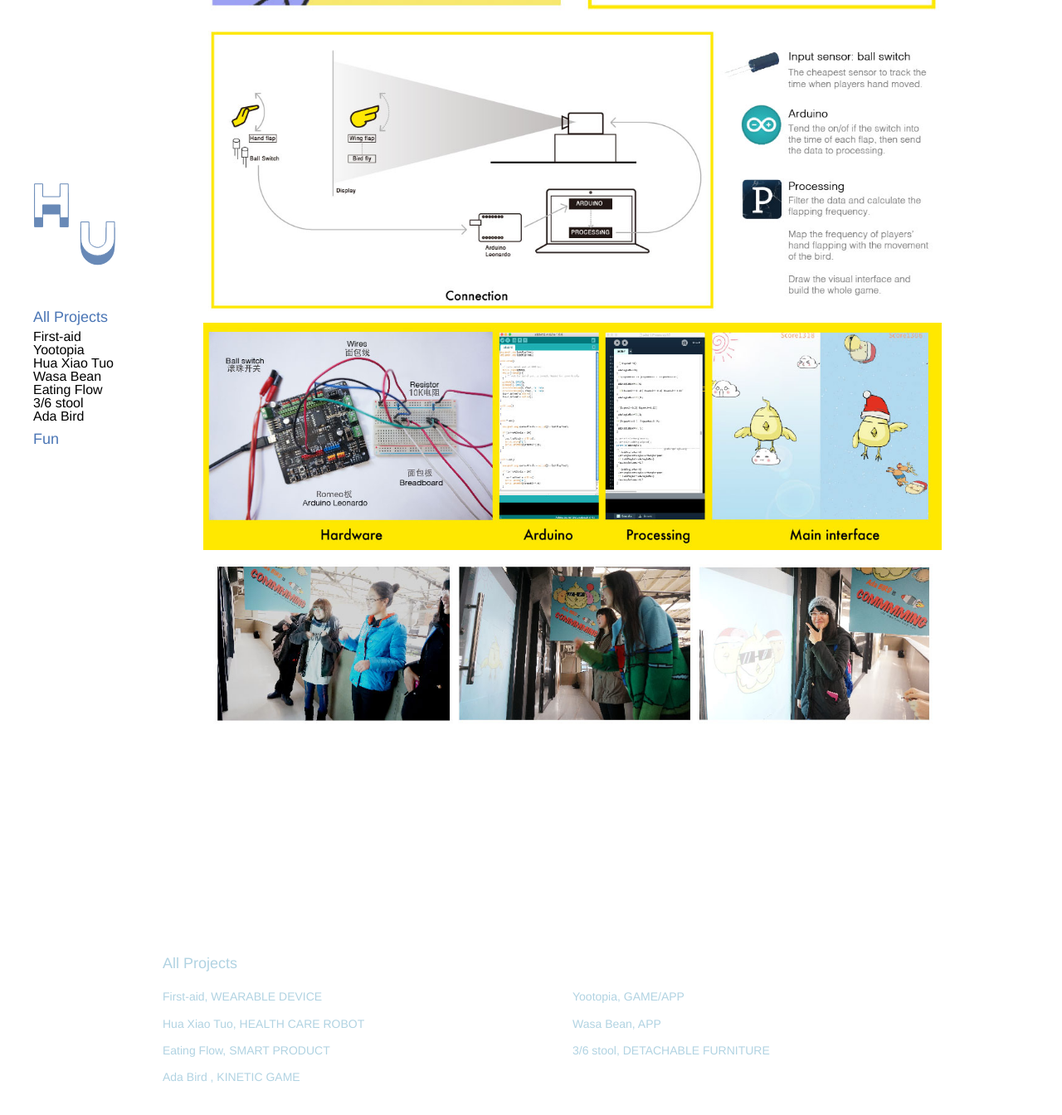
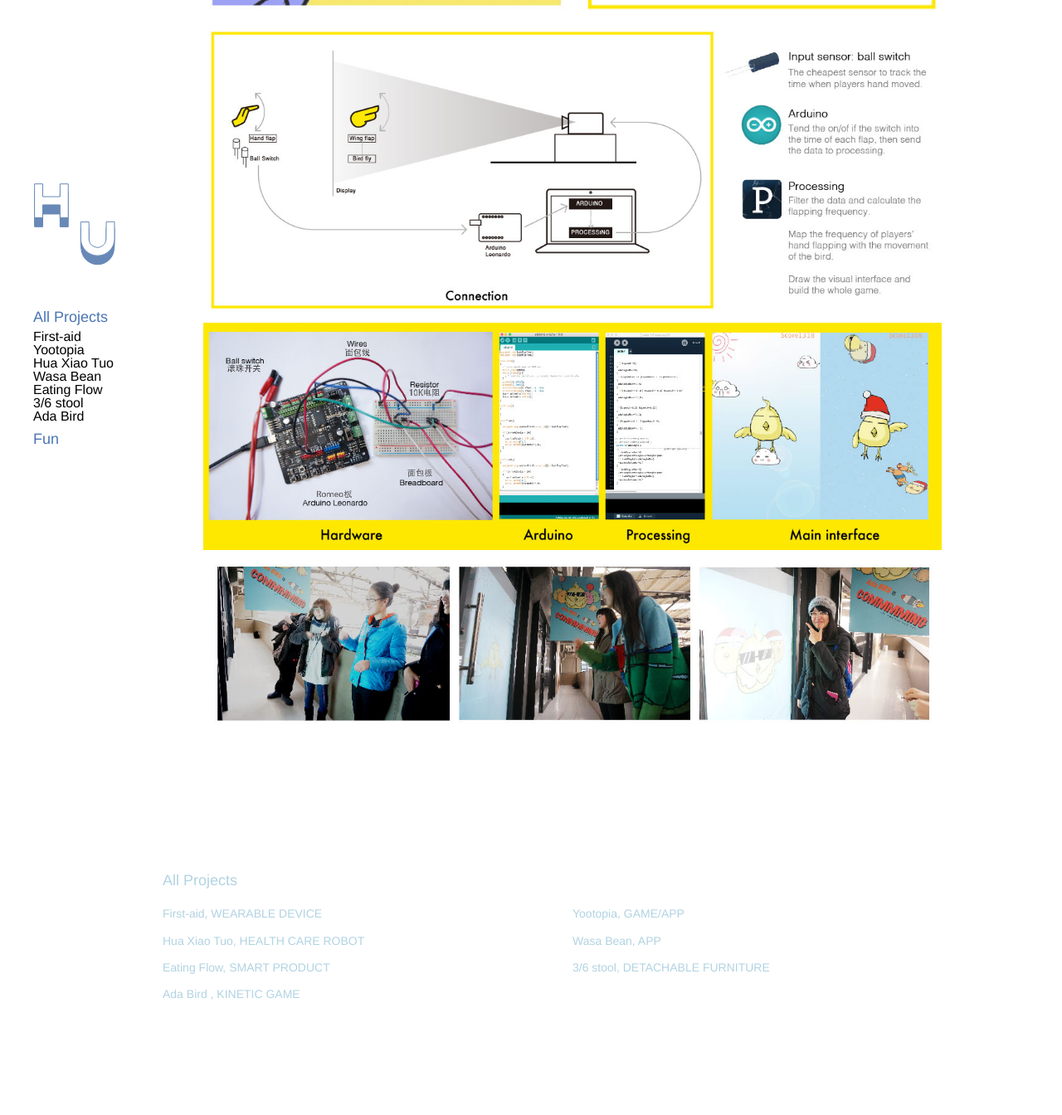
Before and after one commit to yuanyuanhu96/Potfolio-Archive, a Jekyll site: the page built from _posts/2015-01-18-Ada-bird.md, in a window 1280 px wide and 1400 px high, scrolled down 1676 px. Shown: the top 1344 px of the window at 83% size. Built offline with Jekyll 4.4.1, drawn with Linux system fonts in a browser that asks for light colours; after the commit the page ends 2976 px from its top, so only the background shows below that.

Commit message:
Update style.css

```diff
--- a/_includes/style.css
+++ b/_includes/style.css
@@ -707,11 +707,13 @@ margin-left: 20px;
 
 }
 
+
+
 .about-wrapper {
 
   background: #fff;
   margin: 0 auto;
-  padding: 100px 0px 80px 100px;
+  padding: 0px 0px 80px 100px;
 	    width: 85%;
 }
 @media screen and (max-width: 767px) {
```
